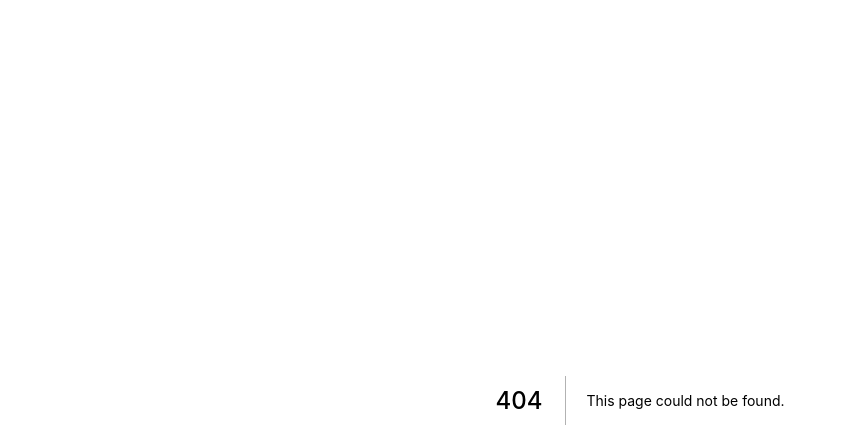
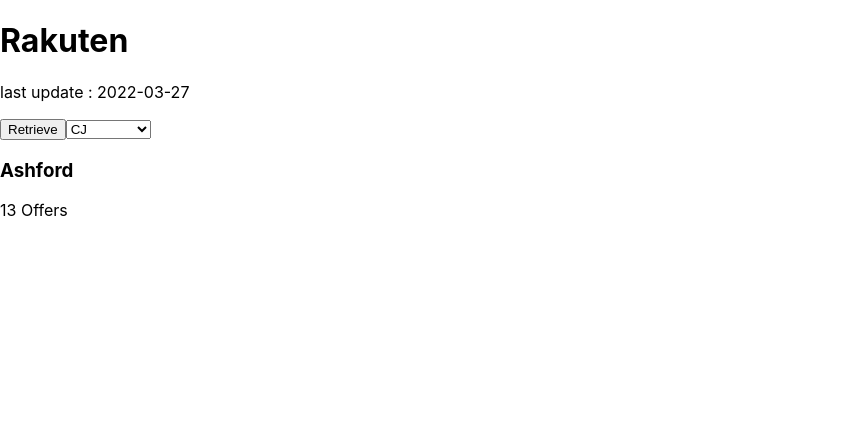
Before and after one commit to hjplumtree/Affitalink, a Next.js app: page /list in a window 1280 px wide. Before the commit this address had no page. Shown: the top 448 px of the page, without its empty margins (0-847 px from the left). Built offline with nearby package versions, Linux system fonts and the light colour scheme.

Commit message:
Add basic html

```diff
--- /dev/null
+++ b/pages/list.js
@@ -0,0 +1,35 @@
+import { fetchCjAdvertisers } from "../lib/fetch";
+
+function list() {
+  const handleOnClick = () => {
+    fetchCjAdvertisers().then((data) => {
+      console.log(data);
+    });
+  };
+  return (
+    <div>
+      <header>
+        <div>
+          <h1>Rakuten</h1>
+          <p>last update : 2022-03-27</p>
+        </div>
+        <div>
+          <button onClick={handleOnClick}>Retrieve</button>
+          <select>
+            <option>CJ</option>
+            <option>Rakuten</option>
+            <option>pepperjam</option>
+          </select>
+        </div>
+      </header>
+      <main>
+        <div>
+          <h3>Ashford</h3>
+          <p>13 Offers</p>
+        </div>
+      </main>
+    </div>
+  );
+}
+
+export default list;
```
Also changed, not shown: pages/admin.js (added, +22 -0 lines).
